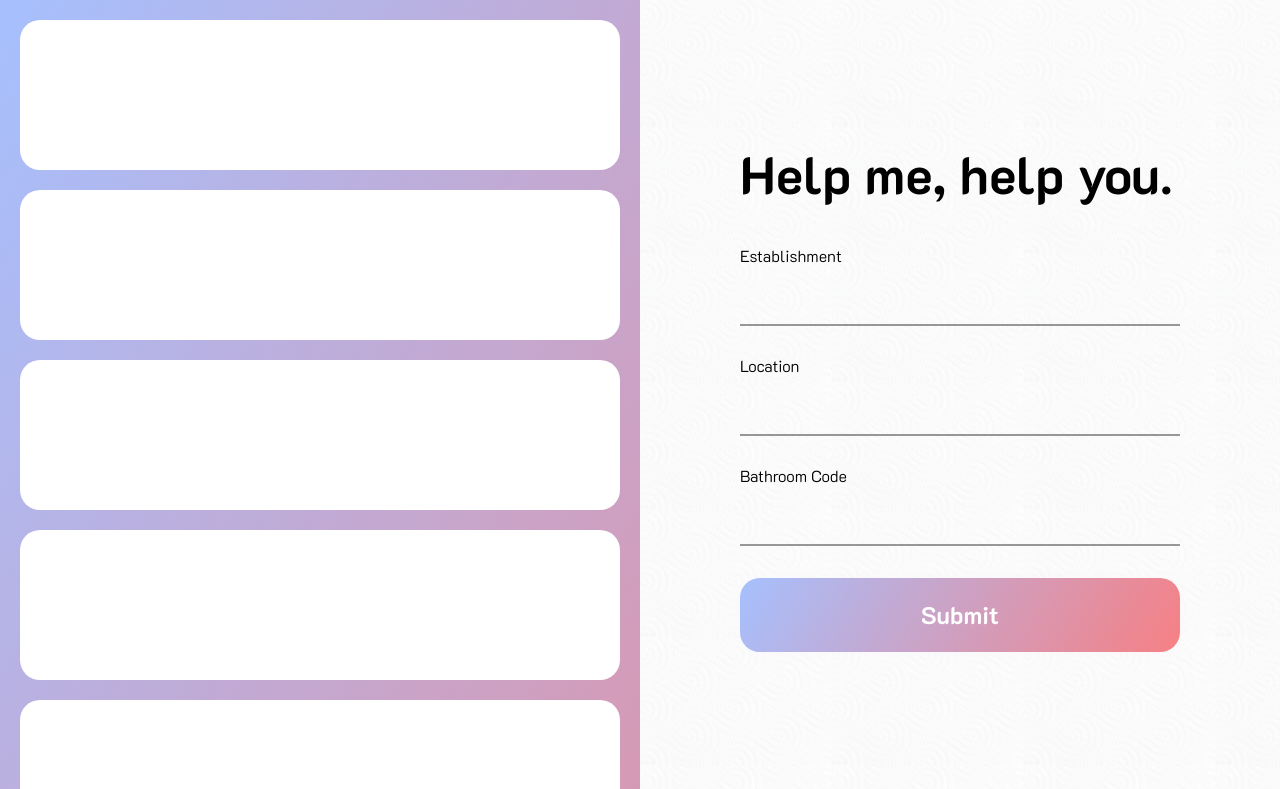
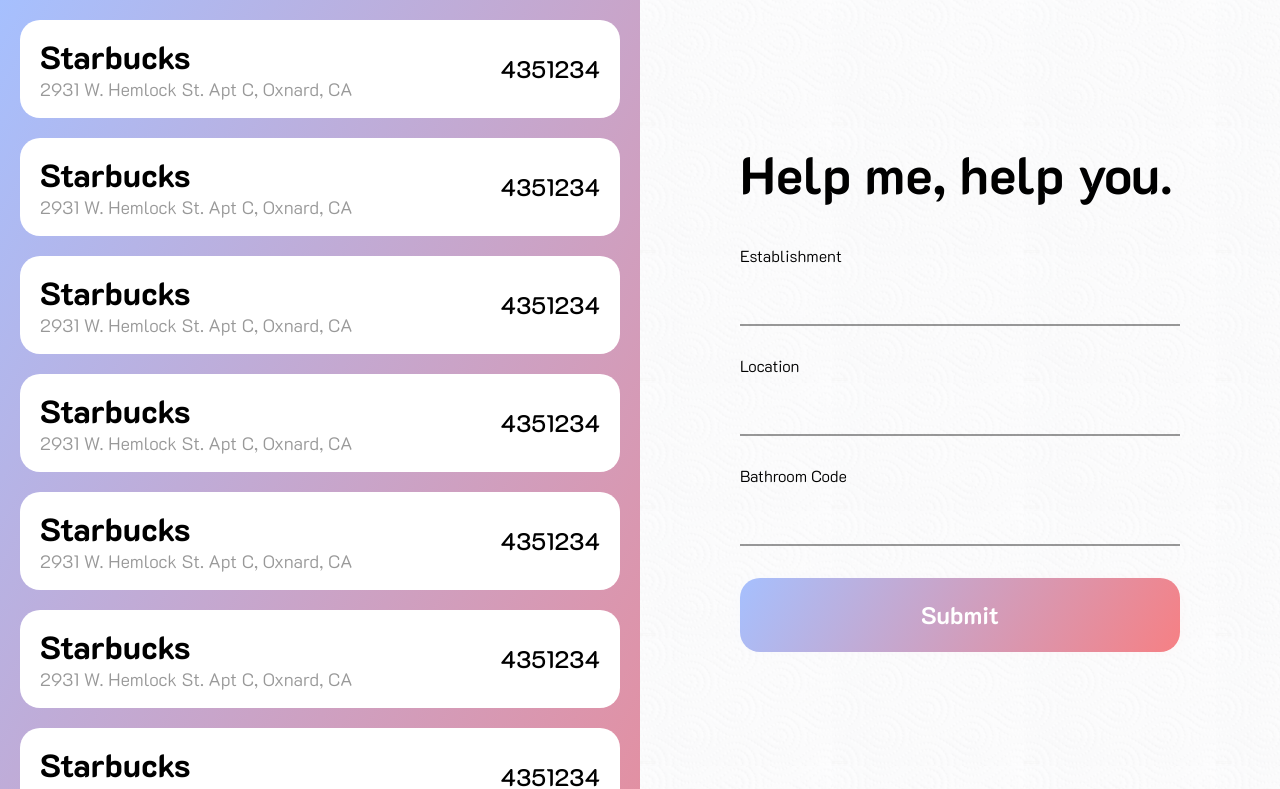
Before and after one commit to gonzalespaulb/crud-practice, a React (Create React App) app in the folder client/: page / in a window 1280 px wide. Shown: the top 789 px of the page. Built offline with nearby package versions, Linux system fonts and the light colour scheme.

Commit message:
card elements made

```diff
--- a/client/src/Main/Outputs/Card.js
+++ b/client/src/Main/Outputs/Card.js
@@ -1,7 +1,16 @@
-import { CardContainer } from "./styles"
+import { CardContainer, Establishment, BlurbContainer, Address, CodeContainer, Code } from "./styles"
 
 const Card = () => {
     return <CardContainer>
+        <BlurbContainer>
+
+        <Establishment>Starbucks</Establishment>
+        <Address>2931 W. Hemlock St. Apt C, Oxnard, CA</Address>
+        </BlurbContainer>
+
+        <CodeContainer>
+            <Code>4351234</Code>
+        </CodeContainer>
     </CardContainer>
 }
 
--- a/client/src/Main/Outputs/styles.js
+++ b/client/src/Main/Outputs/styles.js
@@ -5,12 +5,46 @@
   padding: 20px;
   display: grid;
   grid-row-gap: 20px;
-  grid-auto-rows: 150px;
+  grid-auto-rows: auto;
+`;
 
-`;
+// NOTE ---------------------------------------------------------CARD STYLING
 
 export const CardContainer = styled.div`
   border-radius: 20px;
   background-size: 30%;
   background: #ffffff;
+  display: flex;
+  justify-content: space-between;
+  align-items: center;
+  padding: 20px 20px;
 `;
+
+export const BlurbContainer = styled.div`
+
+
+`;
+
+export const CodeContainer = styled.div`
+
+`;
+
+export const Establishment = styled.h2`
+  font-size: 32px;
+  line-height: 32px;
+  margin-bottom: 8px;
+  font-weight: 800;
+`;
+
+export const Address = styled.h3`
+  font-size: 18px;
+  line-height: 18px;
+  font-weight: 300;
+  opacity: 0.4;
+`;
+
+export const Code = styled.h2`
+  font-size: 24px;
+  line-height: 24px;
+  font-weight: 500;
+`;
```
